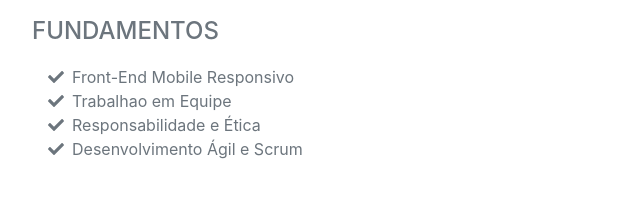
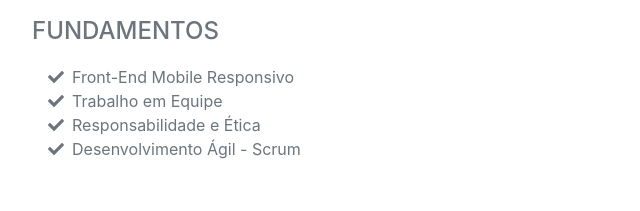
Before and after one commit to AndreSouzaTeles/AndreSouzaTeles.github.io, a plain HTML site: page curriculo.html in a window 1280 px wide. Shown: the part 3930-4141 px from the top of the page, 288-928 px from the left. Drawn offline with nearby package versions, Linux system fonts and the light colour scheme; a web font is replaced by a local one.

Commit message:
Correção ortografica

```diff
--- a/curriculo.html
+++ b/curriculo.html
@@ -198,7 +198,7 @@
                         </li>
                         <li>
                             <span class="fa-li"><i class="fas fa-check"></i></span>
-                            Trabalhao em Equipe
+                            Trabalho em Equipe
                         </li>
                         <li>
                             <span class="fa-li"><i class="fas fa-check"></i></span>
@@ -206,7 +206,7 @@
                         </li>
                         <li>
                             <span class="fa-li"><i class="fas fa-check"></i></span>
-                            Desenvolvimento Ágil e Scrum
+                            Desenvolvimento Ágil - Scrum
                         </li>
                     </ul>
                 </div>
```
